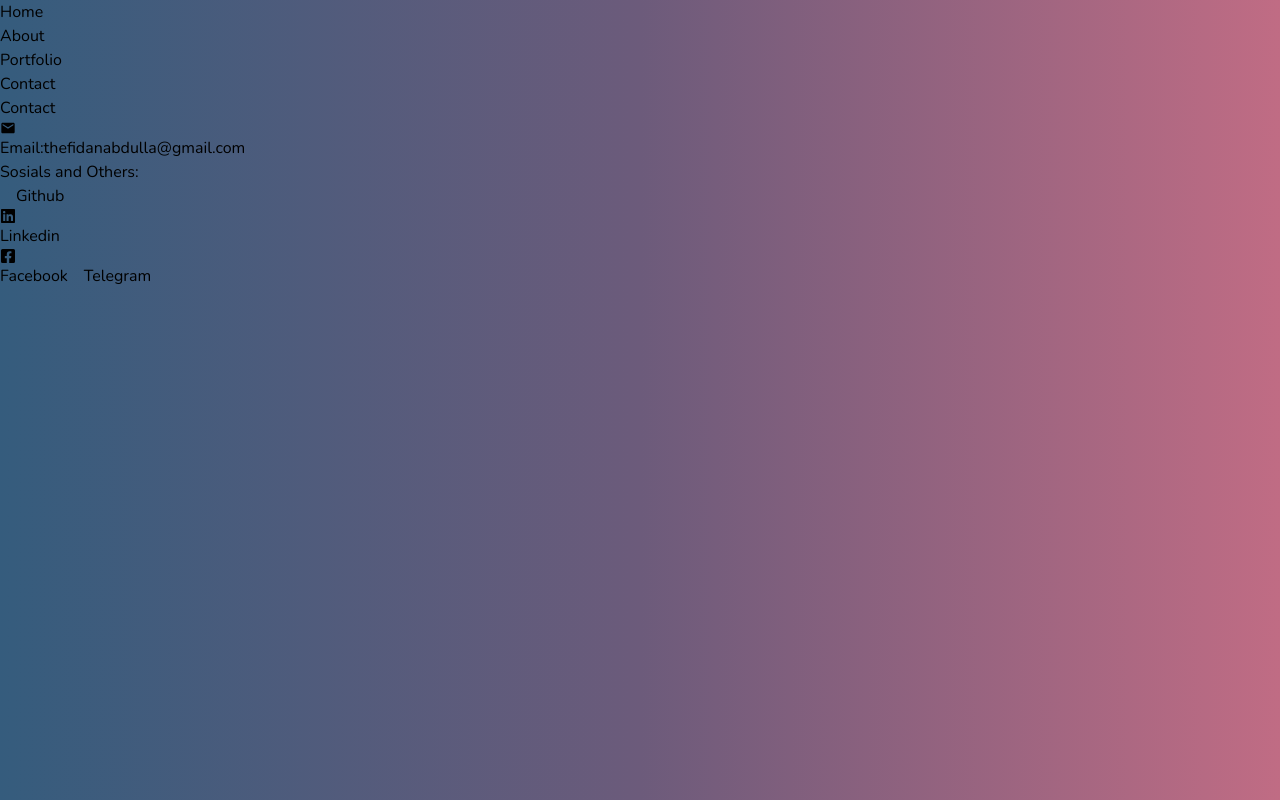
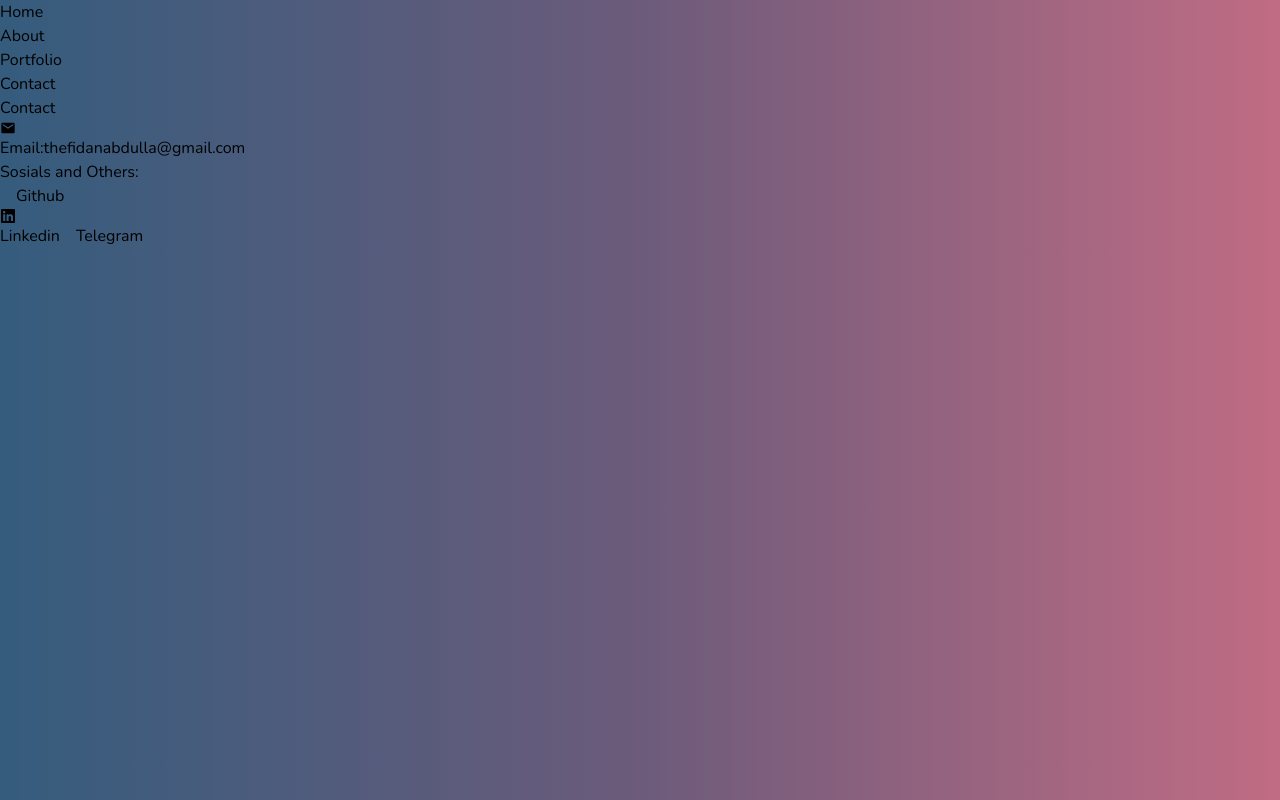
Before and after one commit to thefidanabdulla/thefidanabdulla-portfolio, a React (Vite) app: page /contact in a window 1280 px wide. Built offline with nearby package versions, Linux system fonts and the light colour scheme; some icons are missing; a web font is replaced by a local one.

Commit message:
Update Contact.jsx

```diff
--- a/src/pages/Contact.jsx
+++ b/src/pages/Contact.jsx
@@ -18,7 +18,6 @@ const Contact = () => {
         <div className='flex md:w-[75%] flex-wrap gap-4'>
           <a className='text-base md:text-[24px] border-2 border-white py-4 w-[200px] justify-center hover:bg-[#ffffff50] transition-all duration-300 font-bold cursor-pointer flex items-center gap-2  text-white' target='_blank' href="https://github.com/thefidanabdulla"><FaGithub />Github</a>
           <a className='text-base md:text-[24px] border-2 border-white py-4 w-[200px] justify-center hover:bg-[#ffffff50] transition-all duration-300 font-bold cursor-pointer flex items-center gap-2  text-white' target='_blank' href="https://www.linkedin.com/in/thefidanabdulla/"><FaLinkedin />Linkedin</a>
-          <a className='text-base md:text-[24px] border-2 border-white py-4 w-[200px] justify-center hover:bg-[#ffffff50] transition-all duration-300 font-bold cursor-pointer flex items-center gap-2  text-white' target='_blank' href="https://www.facebook.com/thefidanabdulla/"><FaFacebookSquare />Facebook</a>
           <a className='text-base md:text-[24px] border-2 border-white py-4 w-[200px] justify-center hover:bg-[#ffffff50] transition-all duration-300 font-bold cursor-pointer flex items-center gap-2  text-white' target='_blank' href="https://t.me/thefidanabdulla/"><FaTelegram />Telegram</a>
         </div>
       </div>
```
